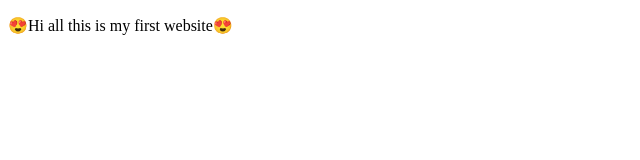
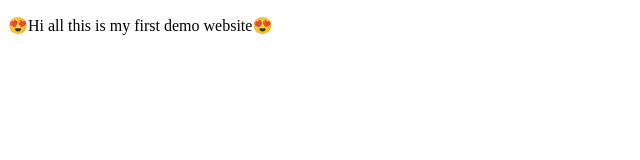
Before and after one commit to VinothVinothK/First-Website-Demo, a plain HTML site: page index.html in a window 1280 px wide. Shown: the full height of the page, 0-640 px from the left. Drawn offline with Linux system fonts and the light colour scheme.

Commit message:
p tag updated

```diff
--- a/index.html
+++ b/index.html
@@ -6,6 +6,6 @@
     <title>First Website</title>
   </head>
   <body>
-    <p>😍Hi all this is my first website😍</p>
+    <p>😍Hi all this is my first demo website😍</p>
   </body>
 </html>
```
